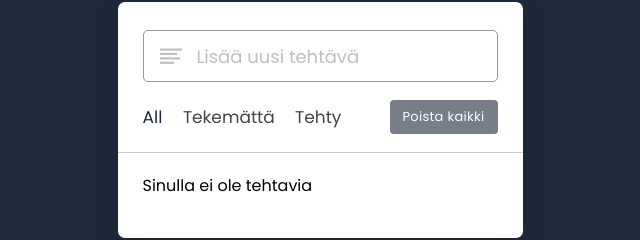
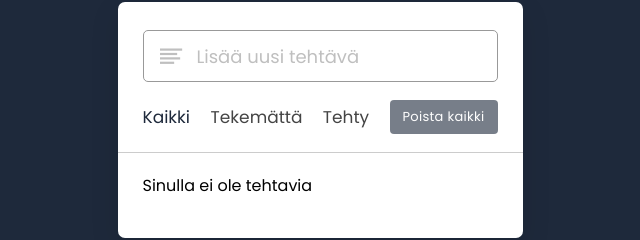
Before and after one commit to flippy873/muistiinpano-app, a plain HTML site: page index.html in a window 1280 px wide. Shown: the part 135-375 px from the top of the page, without its empty margins (320-960 px from the left). Drawn offline with nearby package versions, Linux system fonts and the light colour scheme.

Commit message:
Update index.html

```diff
--- a/index.html
+++ b/index.html
@@ -21,7 +21,7 @@
         <div class="controls">
             <div class="filters">
                 <span id="all" class="active">
-                    All
+                    Kaikki
                 </span>
                 <span id="pending">Tekemättä</span>
                 <span id="completed">Tehty</span>
```
